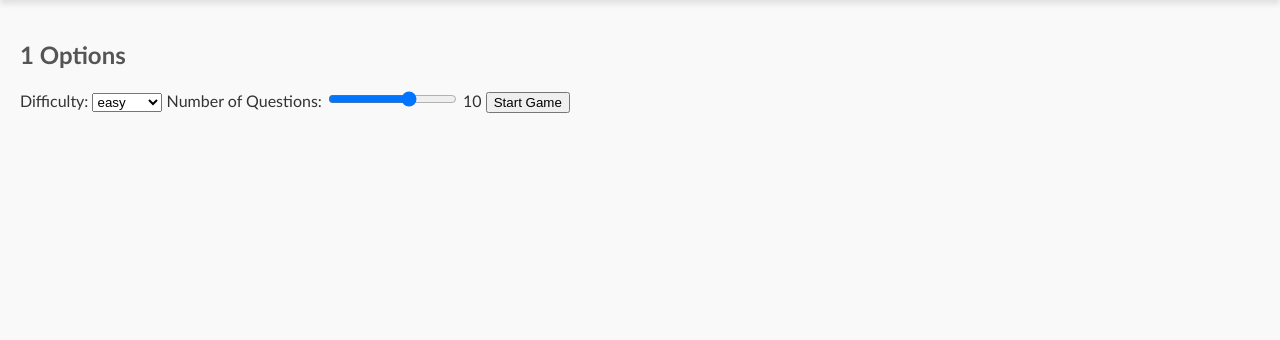
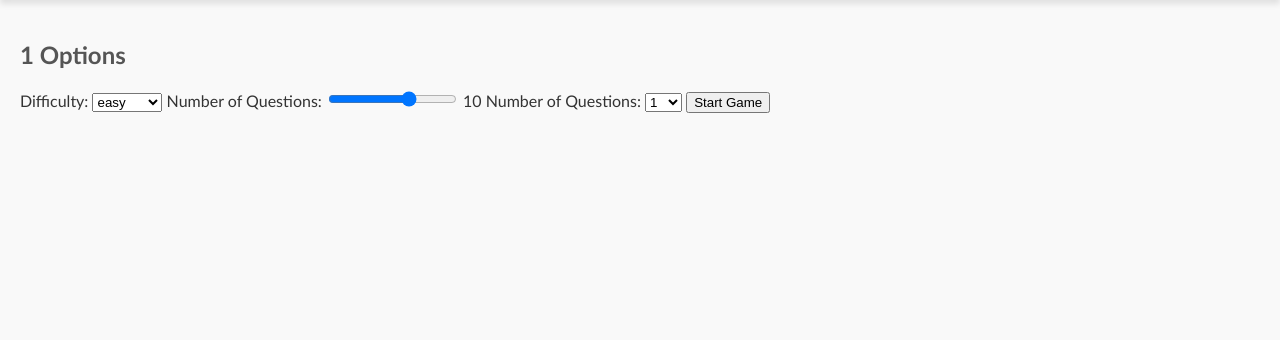
Before and after one commit to TonisJoosep/Know_It_All, a Django app: page /options/1/ in a window 1280 px wide. Shown: the part 113-453 px from the top of the page. Run offline with Django 5.2, Linux system fonts and the light colour scheme.

```diff
--- a/templates/options.html
+++ b/templates/options.html
@@ -35,7 +35,13 @@
         amountSlider.addEventListener('input', () => {
         amountValue.textContent = amountSlider.value;
         });
-        </script>
+        </script><label for="amount">Number of Questions:</label>
+            <select id="amount" name="amount">
+                <option value="1" selected>1</option>
+                <option value="5">5</option>
+                <option value="10">10</option>
+                <option value="15">15</option>
+            </select>
 
         <button type='submit'>Start Game</button>
     </form>
```
